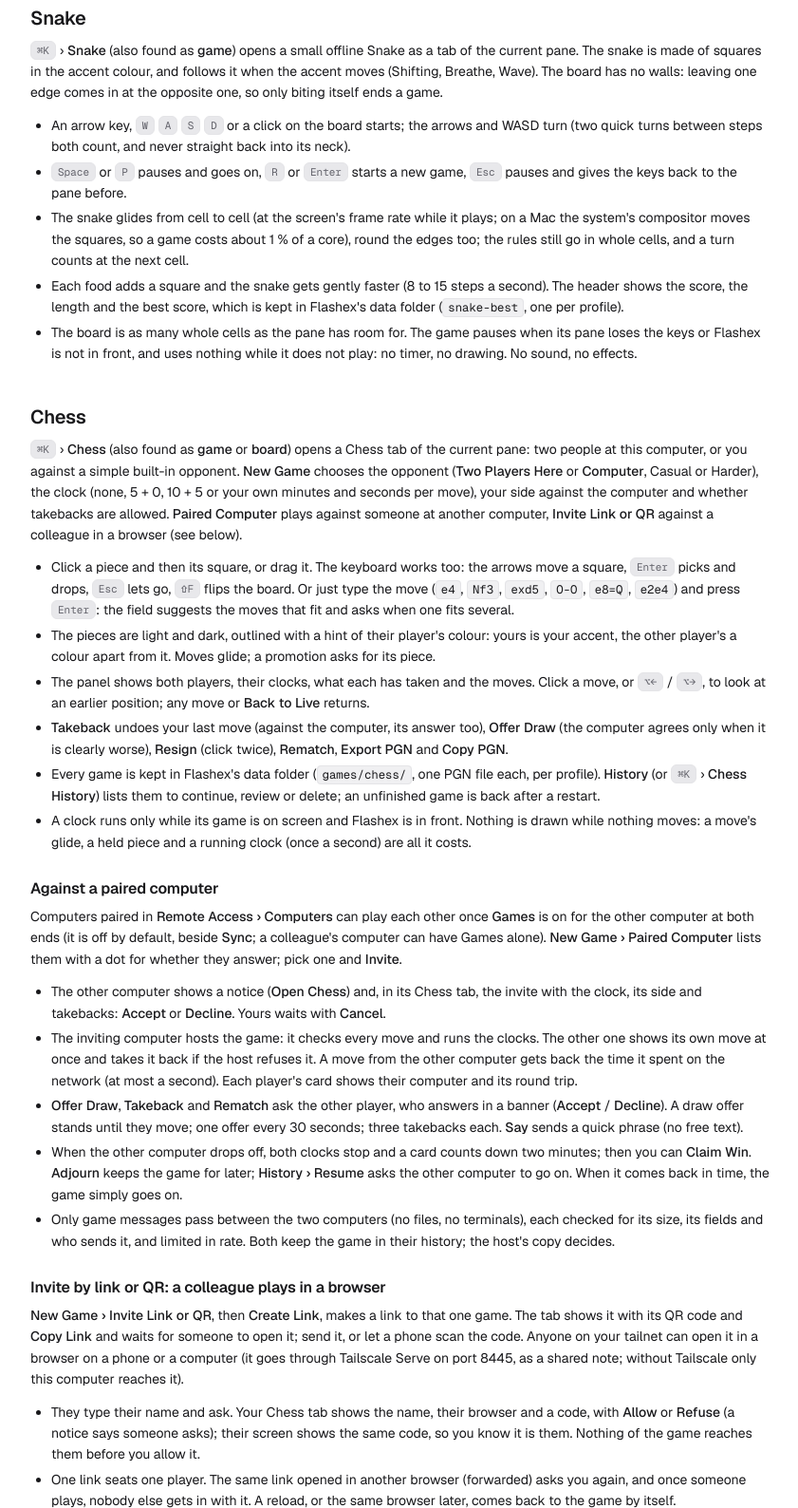
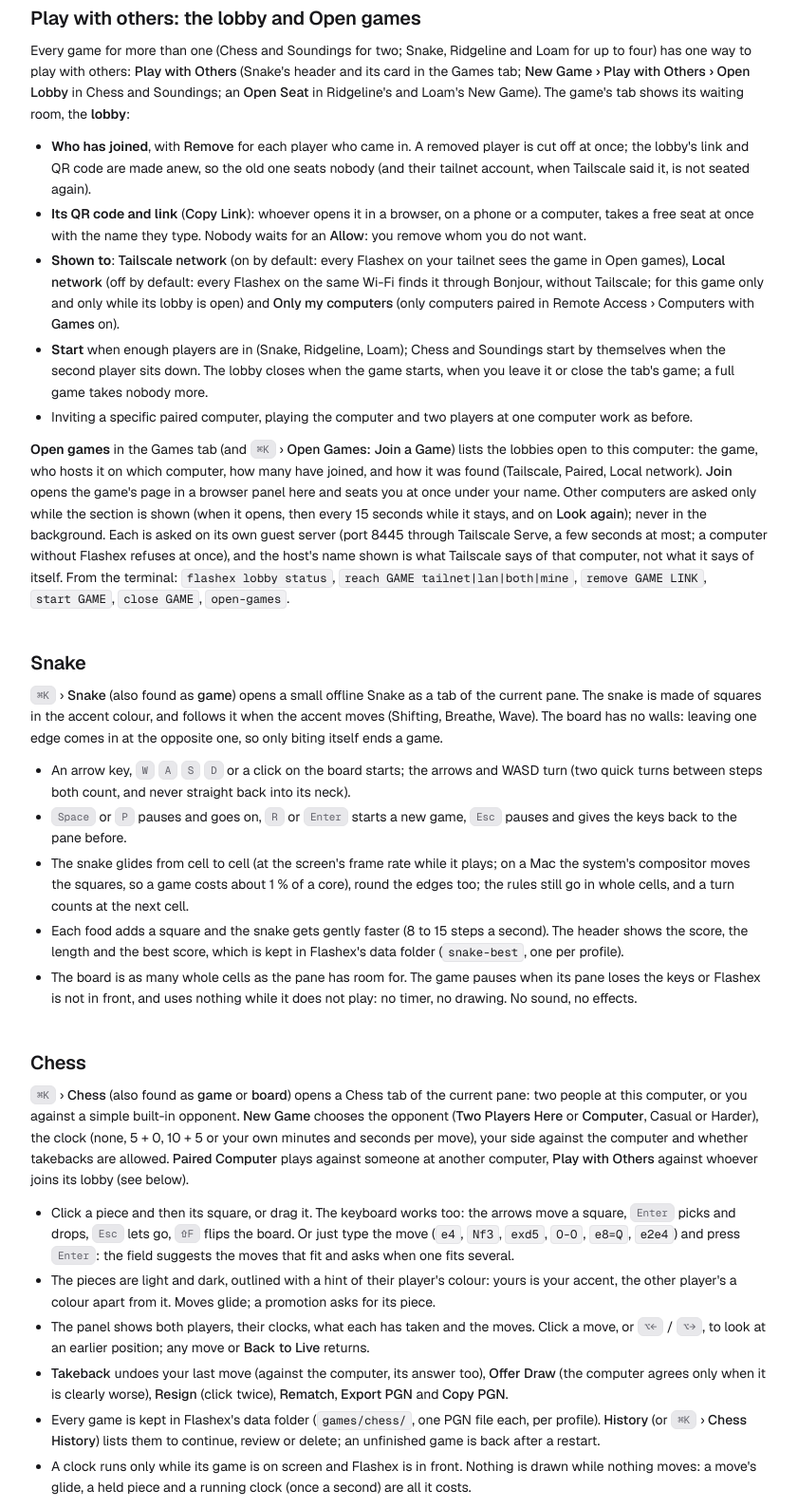
Before and after one commit to palo-kunovsky-flash/flashex-app, a plain HTML site: page docs/dashboards.html in a window 1280 px wide. Shown: the part 9288-10876 px from the top of the page at 95% size, without its empty margins (240-1081 px from the left). Drawn offline with Linux system fonts and the light colour scheme.

Commit message:
Flashex 0.7.4

```diff
--- a/docs/dashboards.html
+++ b/docs/dashboards.html
@@ -157,6 +157,16 @@
 <li>When both kinds are kept, a <span class="ui">From</span> filter shows All, claude.ai or Local.</li>
 <li>Only your own files in your home folder or a temporary folder are kept. Local pages never leave this computer except to your paired phones (Full access). <a href="configuration.html#cfg-agents-local_artifacts"><code>[agents] local_artifacts = false</code></a> stops the keeping by itself; <code>add</code> still works.</li>
 </ul>
+<h2 id="lobby">Play with others: the lobby and Open games</h2>
+<p>Every game for more than one (Chess and Soundings for two; Snake, Ridgeline and Loam for up to four) has one way to play with others: <span class="ui">Play with Others</span> (Snake's header and its card in the Games tab; <span class="ui">New Game › Play with Others › Open Lobby</span> in Chess and Soundings; an <span class="ui">Open Seat</span> in Ridgeline's and Loam's New Game). The game's tab shows its waiting room, the <strong>lobby</strong>:</p>
+<ul>
+<li><strong>Who has joined</strong>, with <span class="ui">Remove</span> for each player who came in. A removed player is cut off at once; the lobby's link and QR code are made anew, so the old one seats nobody (and their tailnet account, when Tailscale said it, is not seated again).</li>
+<li><strong>Its QR code and link</strong> (<span class="ui">Copy Link</span>): whoever opens it in a browser, on a phone or a computer, takes a free seat at once with the name they type. Nobody waits for an <span class="ui">Allow</span>: you remove whom you do not want.</li>
+<li><strong>Shown to</strong>: <span class="ui">Tailscale network</span> (on by default: every Flashex on your tailnet sees the game in Open games), <span class="ui">Local network</span> (off by default: every Flashex on the same Wi-Fi finds it through Bonjour, without Tailscale; for this game only and only while its lobby is open) and <span class="ui">Only my computers</span> (only computers paired in Remote Access › Computers with <span class="ui">Games</span> on).</li>
+<li><strong>Start</strong> when enough players are in (Snake, Ridgeline, Loam); Chess and Soundings start by themselves when the second player sits down. The lobby closes when the game starts, when you leave it or close the tab's game; a full game takes nobody more.</li>
+<li>Inviting a specific paired computer, playing the computer and two players at one computer work as before.</li>
+</ul>
+<p><strong>Open games</strong> in the Games tab (and <kbd>⌘K</kbd> › <span class="ui">Open Games: Join a Game</span>) lists the lobbies open to this computer: the game, who hosts it on which computer, how many have joined, and how it was found (Tailscale, Paired, Local network). <span class="ui">Join</span> opens the game's page in a browser panel here and seats you at once under your name. Other computers are asked only while the section is shown (when it opens, then every 15 seconds while it stays, and on <span class="ui">Look again</span>); never in the background. Each is asked on its own guest server (port 8445 through Tailscale Serve, a few seconds at most; a computer without Flashex refuses at once), and the host's name shown is what Tailscale says of that computer, not what it says of itself. From the terminal: <code>flashex lobby status</code>, <code>reach GAME tailnet|lan|both|mine</code>, <code>remove GAME LINK</code>, <code>start GAME</code>, <code>close GAME</code>, <code>open-games</code>.</p>
 <h2 id="snake">Snake</h2>
 <p><kbd>⌘K</kbd> › <span class="ui">Snake</span> (also found as <span class="ui">game</span>) opens a small offline Snake as a tab of the current pane. The snake is made of squares in the accent colour, and follows it when the accent moves (Shifting, Breathe, Wave). The board has no walls: leaving one edge comes in at the opposite one, so only biting itself ends a game.</p>
 <ul>
@@ -167,7 +177,7 @@
 <li>The board is as many whole cells as the pane has room for. The game pauses when its pane loses the keys or Flashex is not in front, and uses nothing while it does not play: no timer, no drawing. No sound, no effects.</li>
 </ul>
 <h2 id="chess">Chess</h2>
-<p><kbd>⌘K</kbd> › <span class="ui">Chess</span> (also found as <span class="ui">game</span> or <span class="ui">board</span>) opens a Chess tab of the current pane: two people at this computer, or you against a simple built-in opponent. <span class="ui">New Game</span> chooses the opponent (<span class="ui">Two Players Here</span> or <span class="ui">Computer</span>, Casual or Harder), the clock (none, 5 + 0, 10 + 5 or your own minutes and seconds per move), your side against the computer and whether takebacks are allowed. <span class="ui">Paired Computer</span> plays against someone at another computer, <span class="ui">Invite Link or QR</span> against a colleague in a browser (see below).</p>
+<p><kbd>⌘K</kbd> › <span class="ui">Chess</span> (also found as <span class="ui">game</span> or <span class="ui">board</span>) opens a Chess tab of the current pane: two people at this computer, or you against a simple built-in opponent. <span class="ui">New Game</span> chooses the opponent (<span class="ui">Two Players Here</span> or <span class="ui">Computer</span>, Casual or Harder), the clock (none, 5 + 0, 10 + 5 or your own minutes and seconds per move), your side against the computer and whether takebacks are allowed. <span class="ui">Paired Computer</span> plays against someone at another computer, <span class="ui">Play with Others</span> against whoever joins its lobby (see below).</p>
 <ul>
 <li>Click a piece and then its square, or drag it. The keyboard works too: the arrows move a square, <kbd>Enter</kbd> picks and drops, <kbd>Esc</kbd> lets go, <kbd>⇧F</kbd> flips the board. Or just type the move (<code>e4</code>, <code>Nf3</code>, <code>exd5</code>, <code>O-O</code>, <code>e8=Q</code>, <code>e2e4</code>) and press <kbd>Enter</kbd>: the field suggests the moves that fit and asks when one fits several.</li>
 <li>The pieces are light and dark, outlined with a hint of their player's colour: yours is your accent, the other player's a colour apart from it. Moves glide; a promotion asks for its piece.</li>
@@ -185,10 +195,11 @@
 <li>When the other computer drops off, both clocks stop and a card counts down two minutes; then you can <span class="ui">Claim Win</span>. <span class="ui">Adjourn</span> keeps the game for later; <span class="ui">History › Resume</span> asks the other computer to go on. When it comes back in time, the game simply goes on.</li>
 <li>Only game messages pass between the two computers (no files, no terminals), each checked for its size, its fields and who sends it, and limited in rate. Both keep the game in their history; the host's copy decides.</li>
 </ul>
-<h3 id="chess-invite">Invite by link or QR: a colleague plays in a browser</h3>
-<p><span class="ui">New Game › Invite Link or QR</span>, then <span class="ui">Create Link</span>, makes a link to that one game. The tab shows it with its QR code and <span class="ui">Copy Link</span> and waits for someone to open it; send it, or let a phone scan the code. Anyone on your tailnet can open it in a browser on a phone or a computer (it goes through Tailscale Serve on port 8445, as a shared note; without Tailscale only this computer reaches it).</p>
+<h3 id="chess-invite">Play with others: a colleague plays in a browser or another Flashex</h3>
+<p><span class="ui">New Game › Play with Others</span>, then <span class="ui">Open Lobby</span>, opens the game's <a href="#lobby">lobby</a>: its QR code and <span class="ui">Copy Link</span>, and the game in Open games of the computers it is shown to. Anyone on your tailnet can open the link in a browser on a phone or a computer (it goes through Tailscale Serve on port 8445, as a shared note; without Tailscale only this computer reaches it).</p>
 <ul>
-<li>They type their name and ask. Your Chess tab shows the name, their browser and a code, with <span class="ui">Allow</span> or <span class="ui">Refuse</span> (a notice says someone asks); their screen shows the same code, so you know it is them. Nothing of the game reaches them before you allow it.</li>
+<li>The first one to open it plays, with the name they type, and the game starts. <code>flashex chess invite</code> still makes a link of its own that waits for your <span class="ui">Allow</span>: they ask, your Chess tab shows the name, their browser and a code with <span class="ui">Allow</span> or <span class="ui">Refuse</span>.</li>
+
 <li>One link seats one player. The same link opened in another browser (forwarded) asks you again, and once someone plays, nobody else gets in with it. A reload, or the same browser later, comes back to the game by itself.</li>
 <li>The browser shows the board in Flashex's look, light or dark as their system is: tap or click a piece and then its square, or drag it; the legal moves show as dots, a promotion asks for its piece. Below are the clocks, the moves, <span class="ui">Draw</span>, <span class="ui">Takeback</span>, <span class="ui">Resign</span> and <span class="ui">Say</span>; at the end the result with <span class="ui">Rematch</span> (sides swapped, the same link).</li>
 <li>Your Flashex hosts the game exactly as with a paired computer: the browser has no rules of its own, gets the moves legal now with every position, and every move it sends is checked here (whose turn, which move, legal) before it counts. If their browser drops off, the clocks stop and the same two minutes, Claim Win and Adjourn apply.</li>
@@ -197,7 +208,7 @@
 <h2 id="soundings">Soundings</h2>
 <p><kbd>⌘K</kbd> › <span class="ui">Soundings</span> (also found as <span class="ui">naval</span>, <span class="ui">ships</span> or <span class="ui">fleet</span>) opens a Soundings tab: a calm naval game for two. Each side hides five ships (Flagship 5, Frigate 4, Corvette 3, Tender 3, Launch 2) in its 10 &times; 10 waters and they take turns shooting at the other's. Your waters are on the left, the other's on the right, the players with their hits (out of 17) and their fleets in the panel, the log under them.</p>
 <ul>
-<li><span class="ui">New Game</span> chooses the opponent (<span class="ui">Paired Computer</span>, <span class="ui">Invite Link or QR</span>, <span class="ui">Same Computer</span> or <span class="ui">Computer</span>, Casual or Harder) and the rules: <span class="ui">Apart</span> (ships never touch, not even at a corner; the water round a sunk ship is marked) or <span class="ui">May Touch</span>; turns <span class="ui">Alternate</span>, <span class="ui">Hit Again</span> (a hit shoots again) or <span class="ui">Volley</span> (a shot for each ship afloat); 0, 1 or 2 soundings; the 30 s shot clock (it fires at a random cell when it runs out).</li>
+<li><span class="ui">New Game</span> chooses the opponent (<span class="ui">Paired Computer</span>, <span class="ui">Play with Others</span> (a <a href="#lobby">lobby</a>), <span class="ui">Same Computer</span> or <span class="ui">Computer</span>, Casual or Harder) and the rules: <span class="ui">Apart</span> (ships never touch, not even at a corner; the water round a sunk ship is marked) or <span class="ui">May Touch</span>; turns <span class="ui">Alternate</span>, <span class="ui">Hit Again</span> (a hit shoots again) or <span class="ui">Volley</span> (a shot for each ship afloat); 0, 1 or 2 soundings; the 30 s shot clock (it fires at a random cell when it runs out).</li>
 <li>Placing: click a ship in the list, then a cell; right-click or <kbd>R</kbd> turns it; a click on a placed ship picks it up; <span class="ui">Shuffle</span> (<kbd>S</kbd>) places them all. With the keys: the arrows move the ship, <kbd>Enter</kbd> places it, <kbd>Tab</kbd> takes the next, <kbd>Backspace</kbd> picks up the last. <span class="ui">Ready</span> when all five are placed.</li>
 <li>Shooting: click a cell of the other's waters, or the arrows and <kbd>Enter</kbd>, or type a cell like <code>b7</code>. <span class="ui">Sound</span> (<kbd>O</kbd>) makes the next pick a sounding: the number of ship cells (hit ones too) in the 3 &times; 3 patch round it, shown on both sides as a dashed patch; it takes the whole turn.</li>
 <li>Two at this computer: a curtain hides both fleets whenever the screen passes on; the next player presses <kbd>Space</kbd>.</li>
```
Also changed, not shown: docs/agents.html (+1 -1 lines), docs/cli.html (+2 -0 lines), docs/privacy.html (+1 -0 lines), 3 other files.
